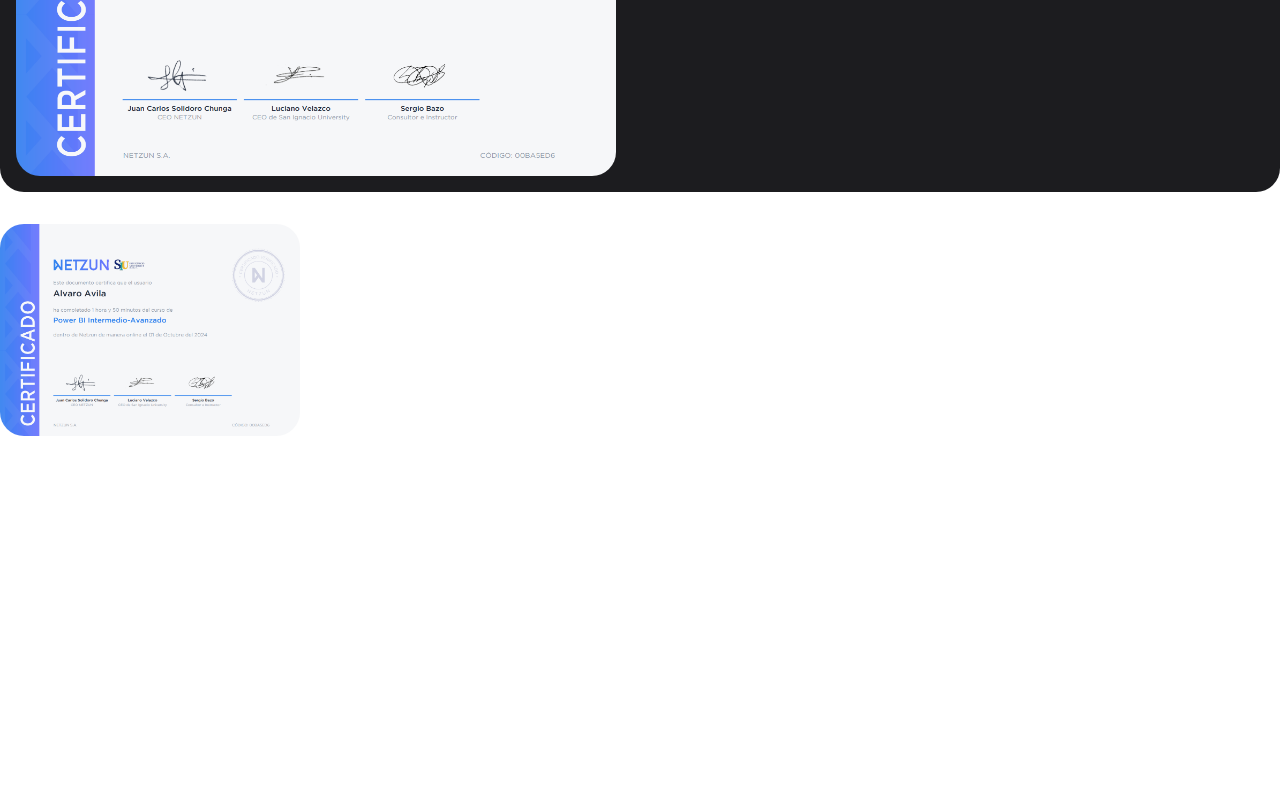
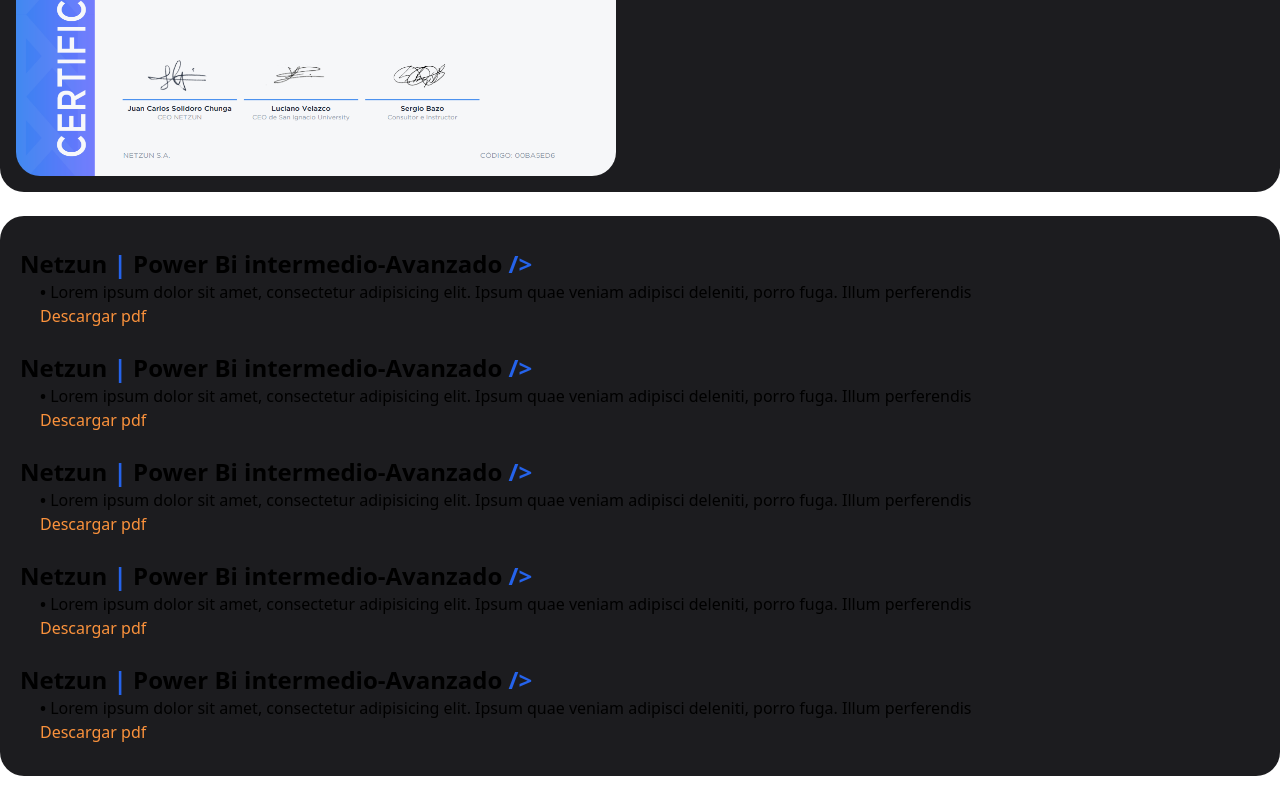
Before and after one commit to Helien-Dev/Portfolio-astro, an Astro site: page /certificates in a window 1280 px wide. Shown: the part 740-1540 px from the top of the page. Before the commit the page ends 1188 px from the top, so only its background shows below. Built offline with nearby package versions, Linux system fonts and the light colour scheme; Astro itself is replaced by a stand-in of ours; what tw-elements would draw is missing.

Commit message:
Certificates added

```diff
--- /dev/null
+++ b/src/components/otherCertificates.astro
@@ -0,0 +1,23 @@
+---
+interface certificatesComponent {
+    entreprise: string;
+    title: string;
+    description: string;
+    pdfSrc: string;
+
+};
+
+interface certificatesProps {
+    infoCertificate: certificatesComponent;
+}
+
+const { infoCertificate } = Astro.props;
+---
+
+<div class="py-3">
+    <h3 class="text-2xl font-semibold">{ infoCertificate.entreprise } <span class="text-blue-600 font-bold">|</span> { infoCertificate.title }<span class="text-blue-600 font-bold"> /></span></h3>
+    <ul class="px-5">
+        <li><span class="font-bold">•</span> { infoCertificate.description }</li>
+        <a class="text-orange-400 no-underline hover:underline" href={ infoCertificate.pdfSrc }>Descargar pdf</a>
+    </ul>
+</div>
--- a/src/pages/certificates.astro
+++ b/src/pages/certificates.astro
@@ -1,5 +1,6 @@
 ---
 import CertificatesCard from "../components/cards/featuredCertificates.astro";
+import OthersCertificates from "../components/otherCertificates.astro";
 
 const card = {
     entreprise: "Netzun",
@@ -11,11 +12,18 @@ const card = {
     pdfImage: "/images/certificate-2.png",
     alt: "Certificado Imagen",
 };
+
+const certificate = {
+    entreprise: "Netzun",
+    title: "Power Bi intermedio-Avanzado",
+    description: "Lorem ipsum dolor sit amet, consectetur adipisicing elit. Ipsum quae veniam adipisci deleniti, porro fuga. Illum perferendis",
+    pdfSrc: "/pdf/certificate-2.pdf",
+}
 ---
 
 <article>
     <h2 class="font-bold text-[2rem]">
-    Certificados <p class="inline text-blue-600">/></p>
+        Certificados <p class="inline text-blue-600">/></p>
     </h2>
     <articile class="grid gap-5">
         <!-- featured Certificates -->
@@ -23,12 +31,11 @@ const card = {
         <CertificatesCard info={card} />
     </articile>
     <!-- Others Certificates -->
-    <article class="m-auto pt-5 text-center">
-        <div class="py-3">
-            <img
-            class="max-w-[300px] max-h-[300px] rounded-3xl"
-            src="/images/certificate-2.png"
-            alt="" />
-        </div>
-    </article>
+    <article class="m-auto bg-[#1c1c1f] p-5 my-6 rounded-3xl">
+        <OthersCertificates infoCertificate={ certificate }/>
+        <OthersCertificates infoCertificate={ certificate }/>
+        <OthersCertificates infoCertificate={ certificate }/>
+        <OthersCertificates infoCertificate={ certificate }/>
+        <OthersCertificates infoCertificate={ certificate }/>
+    <article>
 </article>
```
